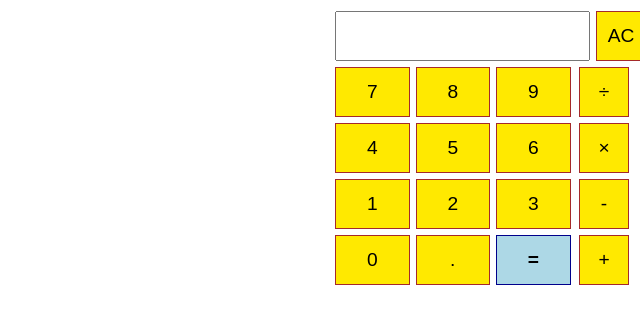
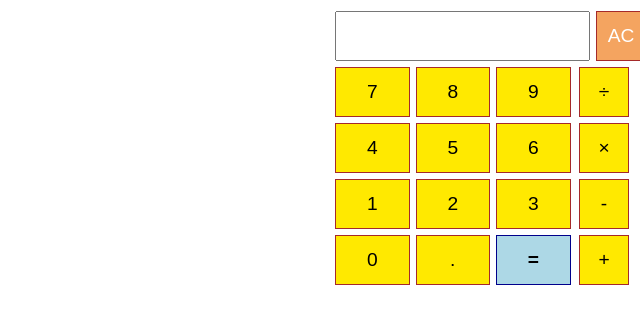
Before and after one commit to HsoubAcademy/jquery-calculator, a plain HTML site: page index.html in a window 1280 px wide. In both pictures the pointer is over the button "AC". Shown: the whole page, without its empty margins (640-1280 px from the left). Drawn offline with Linux system fonts and the light colour scheme.

Commit message:
Enhance styles on button hoveer

```diff
--- a/style.css
+++ b/style.css
@@ -43,6 +43,16 @@ button {
   background-color: #FFe900;
 }
 
+button:hover {
+  background-color: sandybrown;
+  color: white;
+}
+
+#calculate:hover {
+  background-color: darkblue;
+}
+
+
 #numbers button {
   flex-basis: calc(33% - 6px);
 }
```
